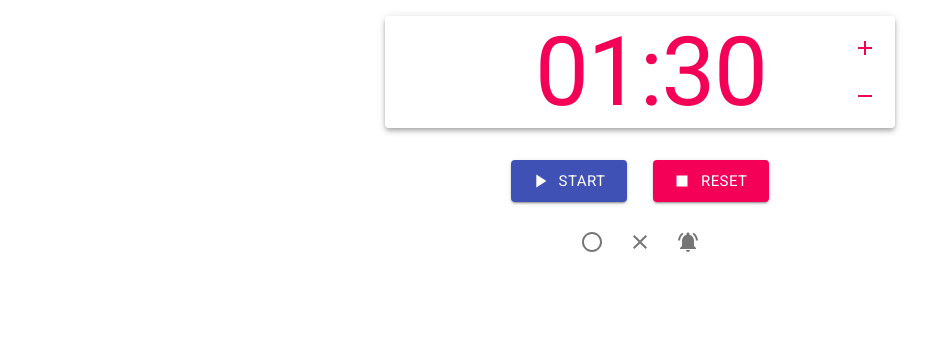
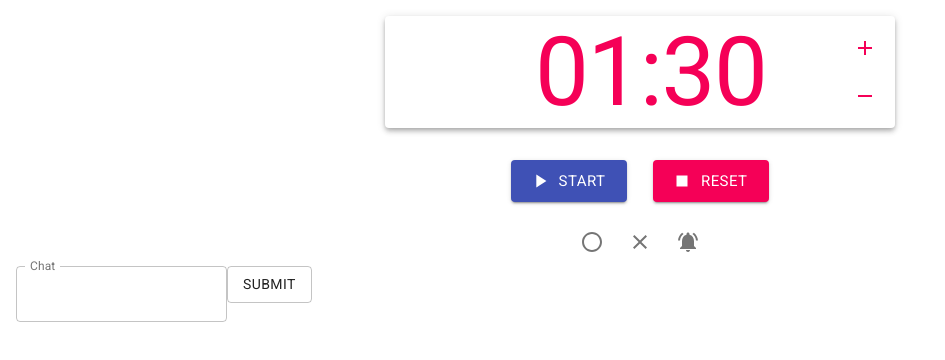
Before and after one commit to shuto410/5BomberTimer, a React (Create React App) app: page / in a window 1280 px wide. Shown: the top 360 px of the page, without its empty margins (0-945 px from the left). Built offline with nearby package versions, Linux system fonts and the light colour scheme; no server answers.

Commit message:
チャット機能仮実装

```diff
--- a/src/App.tsx
+++ b/src/App.tsx
@@ -2,6 +2,7 @@ import React from 'react';
 import { makeStyles } from '@material-ui/core'
 import Timer from './components/Timer';
 import SoundPlayer from './components/SoundPlayer';
+import Chat from './components/Chat';
 
 const useStyles = makeStyles({
   app: {
@@ -15,6 +16,7 @@ const App: React.FC = () => {
     <div className={classes.app}>
       <Timer/ >
       <SoundPlayer/ >
+      <Chat/ >
     </div>
   );
 }
--- /dev/null
+++ b/src/components/Chat.tsx
@@ -0,0 +1,51 @@
+import React, { useState, useRef, useEffect } from 'react';
+import { Button, TextField, TextFieldProps } from '@material-ui/core'
+import 'fontsource-roboto'
+
+const Chat: React.FC = () => {
+  const host = 'ws://fivebomber.herokuapp.com:58357';
+  // const host = 'ws://localhost:4000';
+  const [ws] = useState(new WebSocket(host));
+  const text = useRef<TextFieldProps>(null);
+  // const [text, setText] = useState("");
+
+  useEffect(() => {
+    ws.onopen = () => {
+      console.log("open");
+    }
+    ws.onmessage = (msg) => {
+      const response = msg.data;
+      console.log("received");
+      console.log(response);
+      // var messageList = document.querySelector('.messages');
+      // var li = document.createElement('li');
+      // li.textContent = response;
+      // messageList.appendChild(li);
+    }
+  })
+
+  const submit = () => {
+    // if (text.current !== null) {
+    //   // ws.send(text.current);
+    // }
+    console.log(text.current?.value)
+    ws.send(text.current?.value as string)
+    return false;
+  }
+
+  return (
+    <div>
+      <TextField
+        label="Chat"
+        InputLabelProps={{
+          shrink: true,
+        }}
+        variant="outlined"
+        inputRef={text}
+      />
+      <Button variant="outlined" onClick={() => submit()}>Submit</Button>
+    </div>
+  );
+}
+
+export default Chat;
```
Also changed, not shown: src/components/SoundPlayer.tsx (+2 -8 lines).
